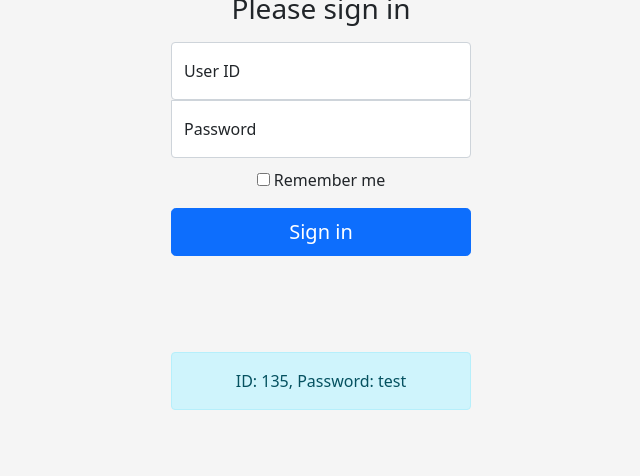
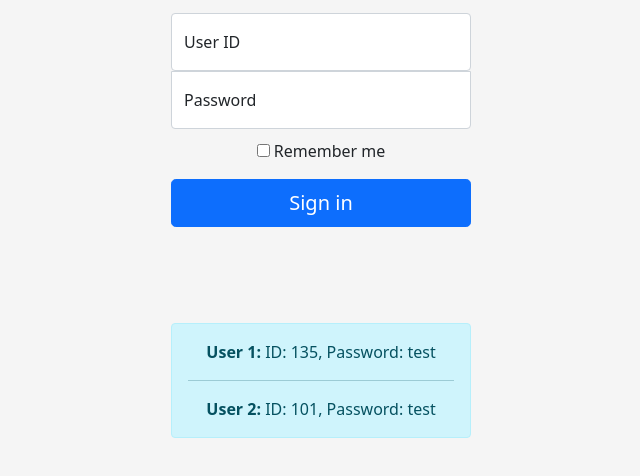
Before and after one commit to adambrakhane/ln-teacher-portal, a plain HTML site: page web/login.html in a window 1280 px wide. Shown: the part 278-754 px from the top of the page, without its empty margins (319-959 px from the left). Drawn offline with nearby package versions, Linux system fonts and the light colour scheme.

Commit message:
Showing 2 user accounts

```diff
--- a/web/login.html
+++ b/web/login.html
@@ -72,7 +72,11 @@
             <br>
             <br>
             <br>
-            <div class="alert alert-info">ID: 135, Password: test</div>
+            <div class="alert alert-info">
+                <strong>User 1: </strong>ID: 135, Password: test
+                <hr>
+                <strong>User 2: </strong>ID: 101, Password: test
+            </div>
         </form>
     </main>
 
```
